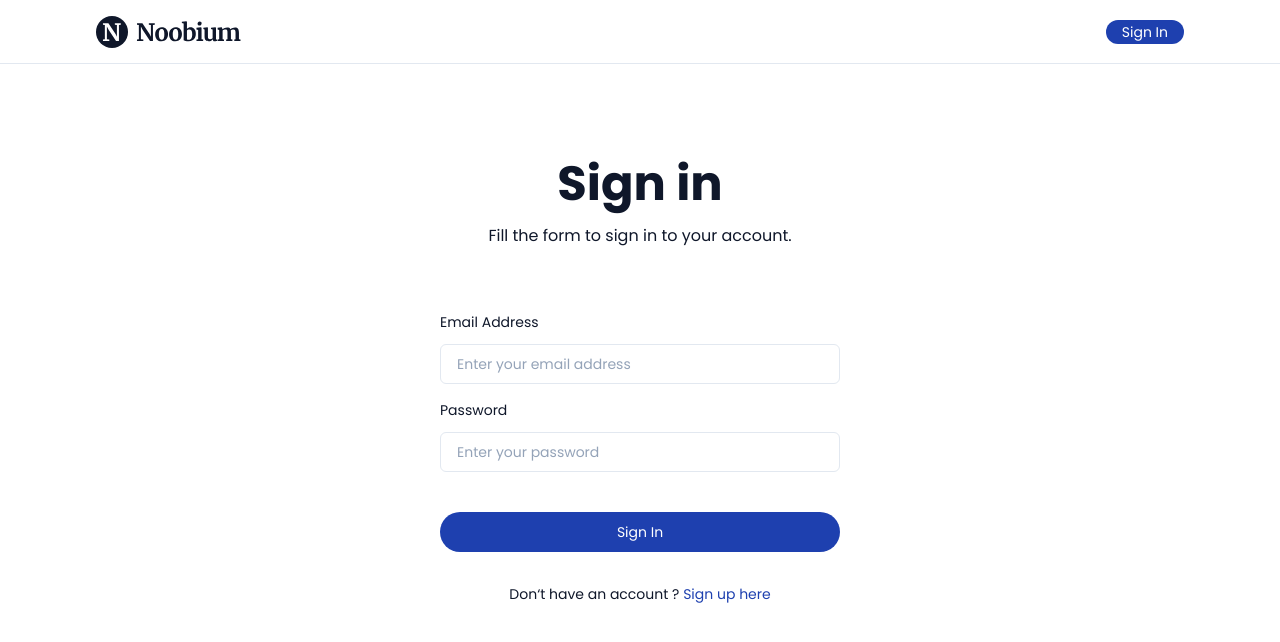
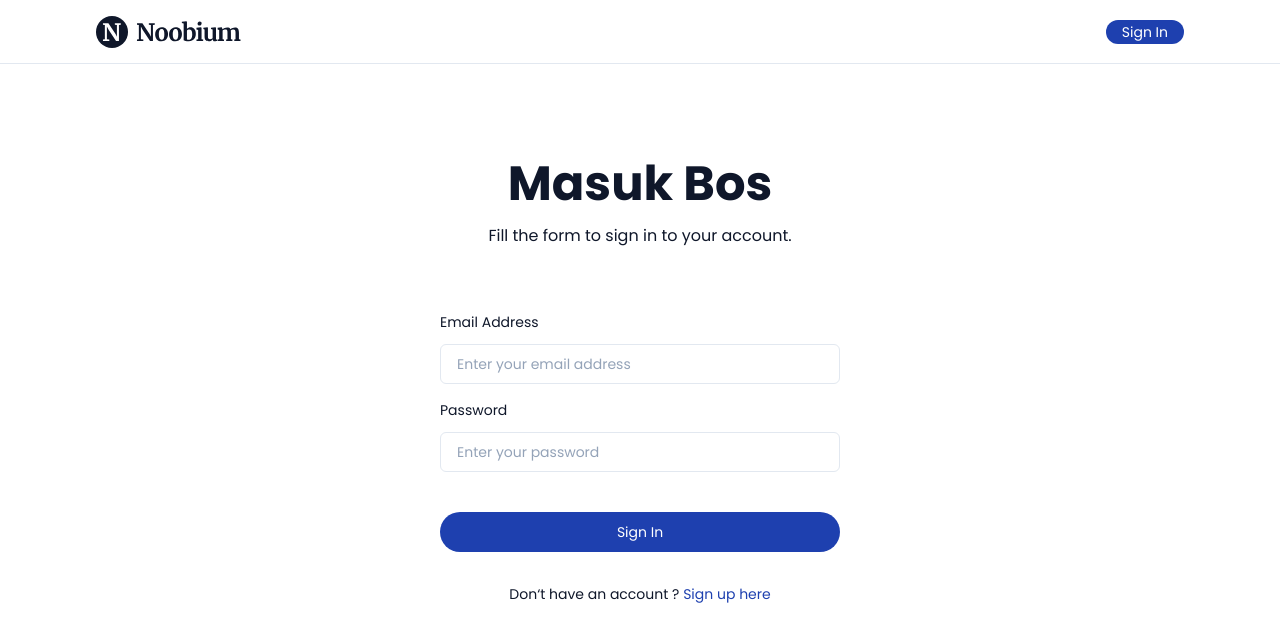
Before and after one commit to alimarf/bacaku, a Next.js app: page /auth/sign-in in a window 1280 px wide. Shown: the top 642 px of the page. Built offline with nearby package versions, Linux system fonts and the light colour scheme.

Commit message:
Change title

```diff
--- a/pages/auth/sign-in.tsx
+++ b/pages/auth/sign-in.tsx
@@ -37,7 +37,7 @@ const SignInPage = () => {
       <Navbar />
       <div className="w-[400px] mx-auto py-24">
         <h1 className="font-sans font-bold text-slate-900 text-5xl text-center mb-4">
-          Sign in
+          Masuk Bos
         </h1>
 
         <p className="font-sans text-slate-900 text-center mb-16">
```
